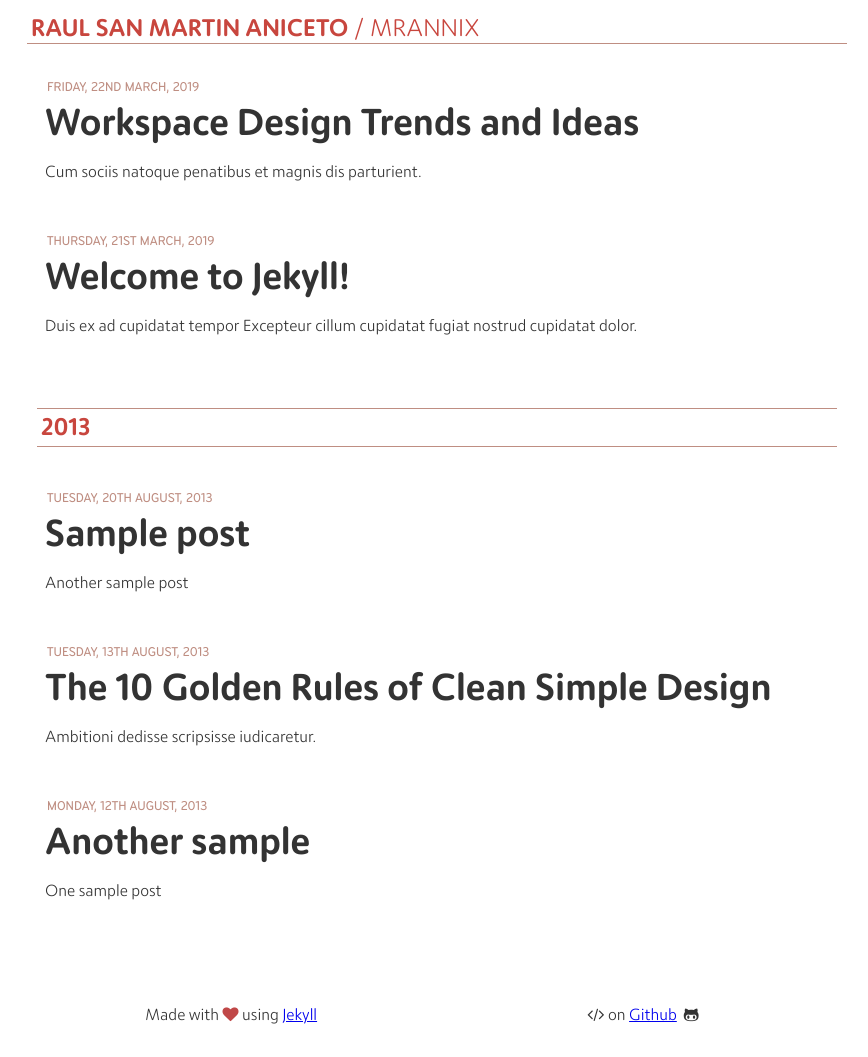
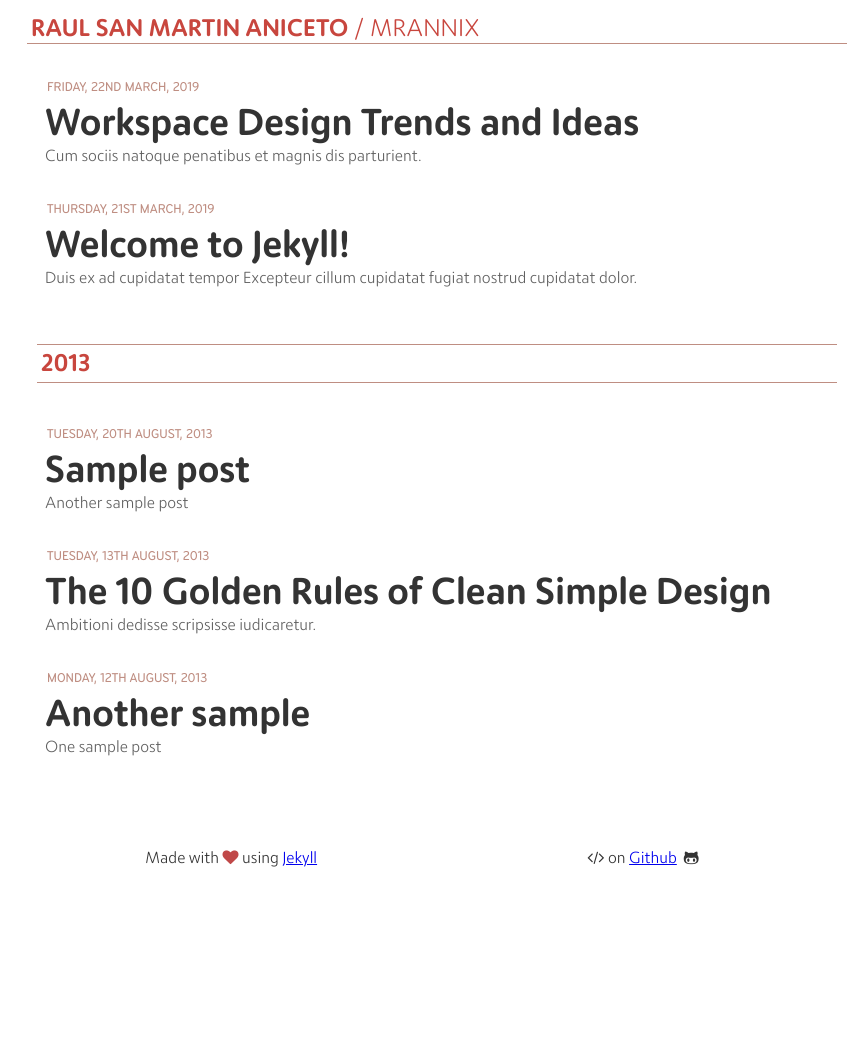
Before and after one commit to MrAnnix/MrAnnix.github.io, a Jekyll site: the page built from blog.html, in a window 1280 px wide. Shown: the whole page, without its empty margins (203-1071 px from the left). Built offline with Jekyll 4.4.1, drawn with Linux system fonts in a browser that asks for light colours; after the commit the page ends 900 px from its top, so only the background shows below that.

Commit message:
Update _blog-index.scss

```diff
--- a/_sass/_blog-index.scss
+++ b/_sass/_blog-index.scss
@@ -63,3 +63,8 @@
     border-left-color: #c8463e;
     border-bottom-color: #c8463e
 }
+
+.post-details>p {
+    margin: 0;
+    color: #606060!important
+}
```
